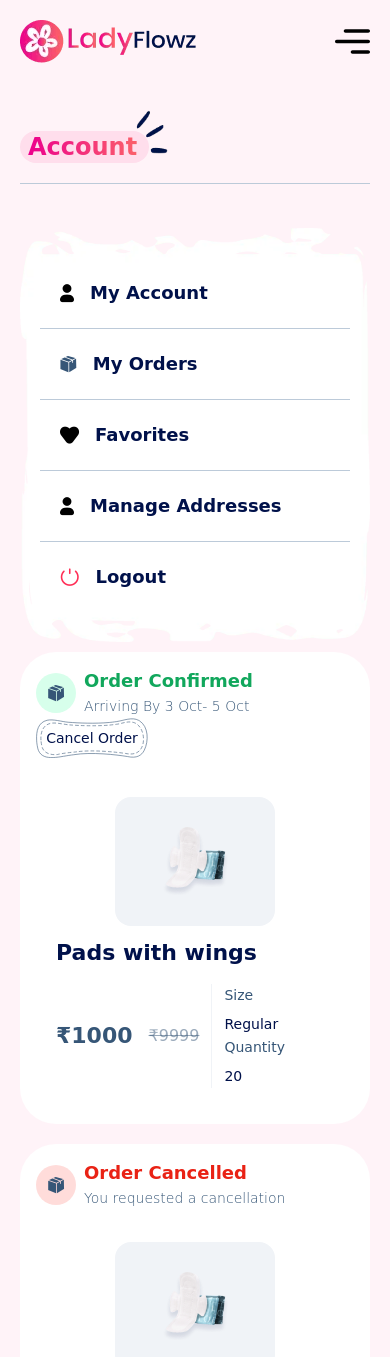
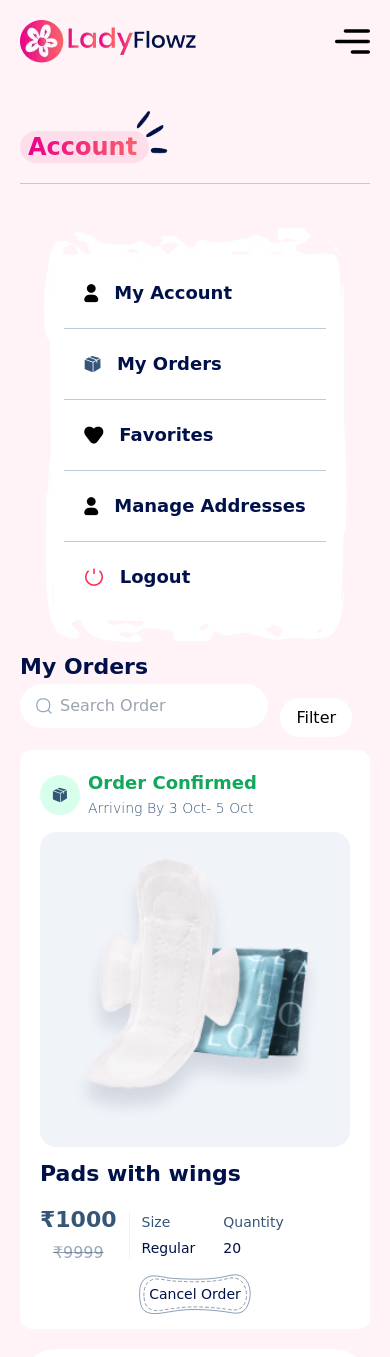
Before and after one commit to dprashant1999/ladyflow_webdesign, a website: page public/order_history.html in a window 390 px wide. Shown: the top 1357 px of the page. Drawn offline with nearby package versions, Linux system fonts and the light colour scheme; files whose address does not match are found by name; a web font is replaced by a local one.

Commit message:
latestcodepush

```diff
--- a/public/order_history.html
+++ b/public/order_history.html
@@ -428,7 +428,7 @@
                 </div>
             </h2>
             <div class="flex lg:flex-nowrap justify-center flex-wrap">
-                <div class="w-[426px] lg:px-2.5 py-2.5 lg:mr-5 mt-2.5 lg:mt-0">
+                <div class="lg:w-[380px] xl:w-[426px] lg:px-2.5 py-2.5 lg:mr-5 mt-2.5 lg:mt-0">
                     <div class="relative px-5 lg:px-7 2xl:px-9 py-10 lg:py-14 2xl:py-20">
                         <div class="relative z-10 space-y-2.5 lg:space-y-3.5 2xl:space-y-4">
                             <div class="border-b pb-2.5 lg:pb-3.5 2xl:pb-4 border-b2 group">
@@ -465,33 +465,33 @@
                         <img src="assets/images/bg_account.webp" alt="bg_account" class="absolute top-1/2 left-1/2 -translate-x-1/2 -translate-y-1/2 w-full h-full"/>
                     </div>
                 </div>
-                <div class="w-full lg:w-[calc(100%-426px)] space-y-6 xl:space-y-10 2xl:space-y-16">
+                <div class="w-full lg:w-[calc(100%-380px)] xl:w-[calc(100%-426px)] space-y-6 xl:space-y-10 2xl:space-y-16">
                     <div class="space-y-5 lg:space-y-7 2xl:space-y-9">
-                        <!-- <div class="flex flex-wrap items-center justify-between">
+                        <div class="flex flex-wrap items-center justify-between">
                           <h3>My Orders</h3>
                           <div class="flex items-center space-x-3 lg:space-x-4 2xl:space-x-5">
-                              <div>
-                                <span class="icon-search"></span>
-                                <input type="search" class="px-4 2xl:px-5 py-2.5 2xl:py-3 rounded-full bg-white outline-none" placeholder="Search Order"/>
+                              <div class="px-4 2xl:px-5 py-2.5 2xl:py-3 rounded-full bg-white flex items-center space-x-2">
+                                <span class="icon-search inline-block"></span>
+                                <input type="search" class="w-full bg-transparent border-0 outline-none" placeholder="Search Order"/>
                               </div>
                               <div>
                                 <span class="icon-filter text-primary"></span>
                                <span class="px-4 2xl:px-5 py-2.5 2xl:py-3 rounded-full bg-white outline-none" placeholder="Search Order">Filter</span>
                                </div>
                           </div>
-                        </div> -->
-                        <div class="w-full bg-white rounded-[36px] px-4 lg:px-5 2xl:px-7 py-4 lg:py-5 2xl:py-7">
+                        </div>
+                        <div class="w-full bg-white max-w-[375px] sm:max-w-full rounded-xl xl:rounded-[36px] pb-16 sm:pb-5 2xl:pb-7 p-5 2xl:p-7 relative">
                             <div class="flex flex-wrap items-center justify-between mb-3 2xl:mb-4">
                                 <div class="flex items-center space-x-2 lg:space-x-3.5 2xl:space-x-4">
-                                    <div class="w-10 md:w-11 lg:w-12 2xl:w-14 h-10 md:h-11 lg:h-12 2xl:h-14 flex items-center justify-center bg-[#D7FFEB] rounded-full">
-                                        <span class="icon-order text-[#11A75C] text-18 lg:text-20 2xl:text-24"></span>
+                                    <div class="w-10 h-10 lg:h-12 lg:w-12 2xl:h-14 2xl:w-14 flex items-center justify-center bg-[#D7FFEB] rounded-full">
+                                        <span class="icon-order text-[#11A75C] text-16 lg:text-18 xl:text-20 2xl:text-24"></span>
                                     </div>
                                     <div>
                                         <h4 class="text-[#11A75C]">Order Confirmed</h4>
                                         <span class="text-secondary text-14 font-light">Arriving By 3 Oct- 5 Oct</span>
                                     </div>
                                 </div>
-                                <div>
+                                <div class="absolute left-1/2 -translate-x-1/2 bottom-0 -translate-y-2 sm:translate-y-0 sm:translate-x-0 z-10 sm:left-0 sm:relative">
                                     <a href="#" class="relative w-max inline-block btn">
                                         <img src="assets/images/btn.svg" class="max-w-28 md:max-w-40 xl:max-w-full" alt="btn_primary">
                                         <span class="text-primary">Cancel Order</span>
@@ -499,10 +499,10 @@
                                 </div>
                             </div>
                             <div>
-                                    <div class="relative w-full max-w-[375px] sm:max-w-full flex flex-wrap sm:flex-nowrap items-center space-y-3 sm:space-y-0 sm:space-x-5 xl:space-x-7 p-5 bg-white rounded-2xl sm:bg-transparent sm:rounded-none sm:p-0">
+                                <div class="relative w-full flex flex-wrap sm:flex-nowrap items-center space-y-3 sm:space-y-0 sm:space-x-5 xl:space-x-7">
                                     <div class="w-full sm:w-auto">
-                                          <div class="mx-auto w-40 lg:w-48 xl:w-64 2xl:w-[200px] px-11 py-7 flex justify-center items-center bg-b4 rounded-2xl">
-                                            <img src="assets/images/image 4.png" alt="product"/>
+                                        <div class="mx-auto w-full sm:w-44 sm:h-44 2xl:w-[200px] 2xl:h-[170px] p-5 flex justify-center items-center bg-b4 rounded-2xl">
+                                             <img src="assets/images/image 4.png" class="w-full" alt="product"/>
                                         </div>
                                     </div>
                                     <div class="flex items-center w-full">
@@ -510,25 +510,19 @@
                                             <h3>Pads with wings</h3>
                                             <div class="flex items-center">
                                                 <div class="space-y-1.5 sm:space-y-3 pr-3 lg:pr-5 2xl:pr-7">
-                                                        <div class="flex items-center space-x-4">
+                                                    <div class="flex items-center flex-col sm:flex-row space-y-1.5 sm:space-y-0 sm:space-x-4">
                                                         <h3 class="text-secondary">₹1000</h3>
-                                                            <span class="inline-block text-secondary/50 line-through text-16 lg:text-18 xl:text-xl">₹9999</span>
+                                                        <span class="block text-secondary/50 line-through text-16 lg:text-18 xl:text-xl">₹9999</span>
                                                     </div>
                                                 </div>
-                                                    <div class="flex flex-wrap items-center space-x-0 2xl:space-x-9 pl-3 lg:pl-5 2xl:pl-7 border-l border-b4">
-                                                        <div class="mr-2.5">
+                                                <div class="flex flex-wrap items-center space-x-7 2xl:space-x-9 pl-3 lg:pl-5 2xl:pl-7 border-l border-b4">
+                                                    <div class="space-y-1">
                                                         <h4 class="text-14 xl:text-16 text-secondary font-medium">Size</h4>
-                                                            <div class="space-x-2 lg:space-x-3 2xl:space-x-4 mt-1.5 sm:mt-2.5">
-                                                                <span class="text-primary text-14 bg-white rounded-full font-medium">Regular</span>
+                                                        <span class="text-primary block text-14 bg-white rounded-full font-medium">Regular</span>
                                                     </div>
-                                                        </div>
-                                                        <div>
+                                                    <div class="space-y-1">
                                                         <h4 class="text-14 xl:text-16 text-secondary font-medium">Quantity</h4>
-                                                            <div class="space-x-2 lg:space-x-3 2xl:space-x-4 mt-1.5 sm:mt-2.5 w-full">
-                                                                <div class="bg-white rounded-full space-x-2 sm:space-x-4 lg:space-x-6 xl:space-x-10">
-                                                                    <span class="text-primary text-14">20</span>
-                                                                </div>
-                                                            </div>
+                                                        <span class="text-primary block text-14">20</span>
                                                     </div>
                                                 </div>
                                             </div>
```
Also changed, not shown: public/all_product.html (+4 -4 lines), public/index.html (+6 -22 lines), public/assets/css/style.css, src/tailwind.css. Lines whose indentation alone changed are shown as unchanged.
